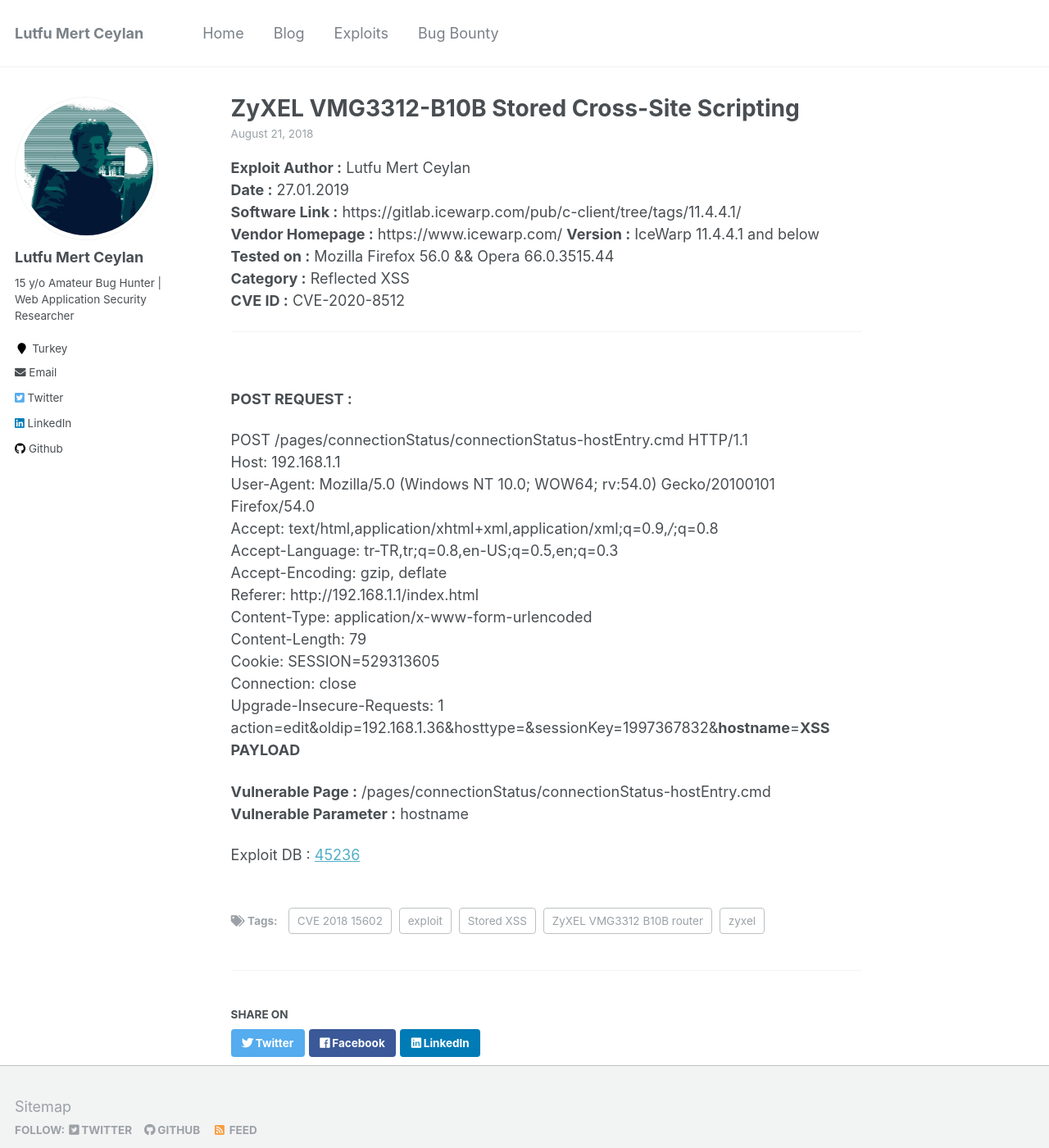
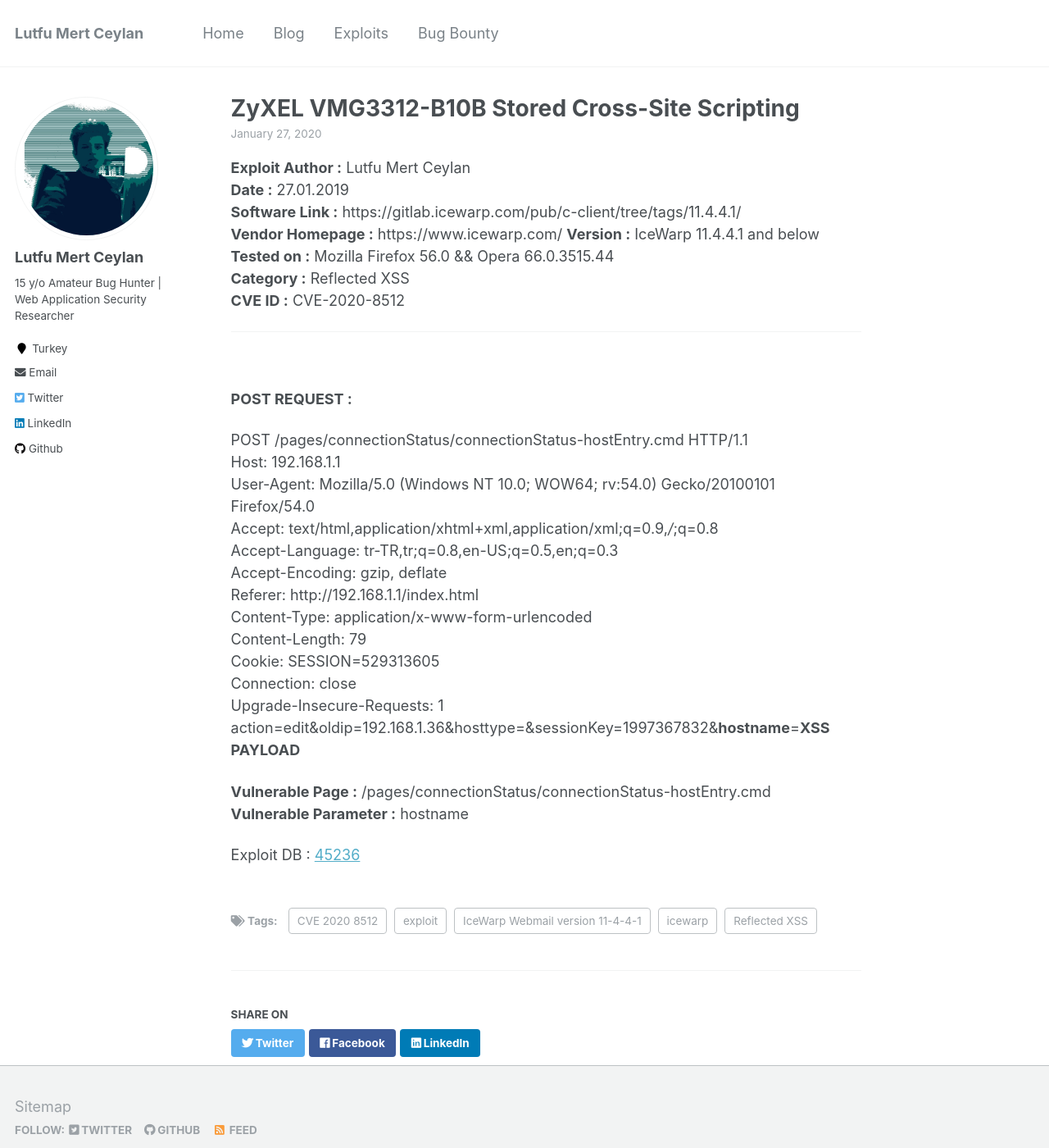
Before and after one commit to lutfumertceylan/mywebsite, a Jekyll site: the page built from _exploits/2020-01-27-IceWarp-Exploit-XSS.md, in a window 1280 px wide and 1400 px high. Shown: the whole window at 82% size. Built offline with Jekyll 4.4.1, drawn with Linux system fonts in a browser that asks for light colours.

Commit message:
Update 2020-01-27-IceWarp-Exploit-XSS.md

```diff
--- a/_exploits/2020-01-27-IceWarp-Exploit-XSS.md
+++ b/_exploits/2020-01-27-IceWarp-Exploit-XSS.md
@@ -3,13 +3,13 @@ title: "ZyXEL VMG3312-B10B Stored Cross-Site Scripting"
 collection: exploits
 excerpt: "ZyXEL VMG3312-B10B Stored Cross-Site Scripting"
 permalink: /exploit/icewarp-xss-exploit
-date: 2018-08-21
+date: 2020-01-27
 tags:
   - exploit
-  - CVE 2018 15602
-  - zyxel
-  - Stored XSS
-  - ZyXEL VMG3312 B10B router
+  - CVE 2020 8512
+  - icewarp
+  - Reflected XSS
+  - IceWarp Webmail version 11-4-4-1
 ---
 
 **Exploit Author :** Lutfu Mert Ceylan
```
